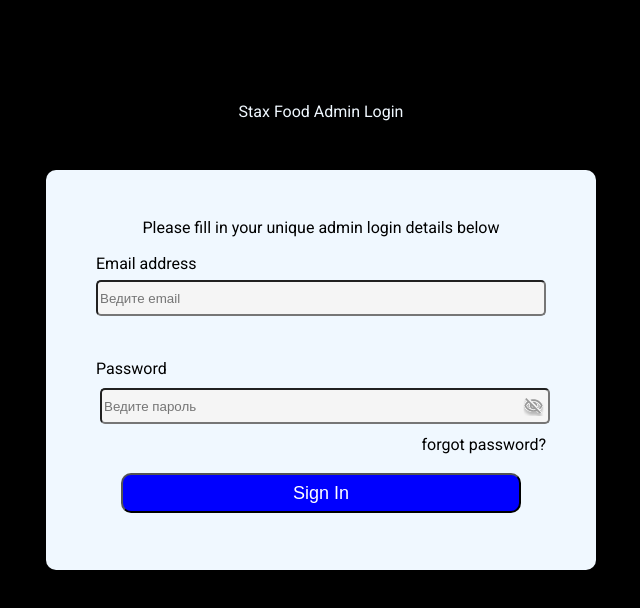
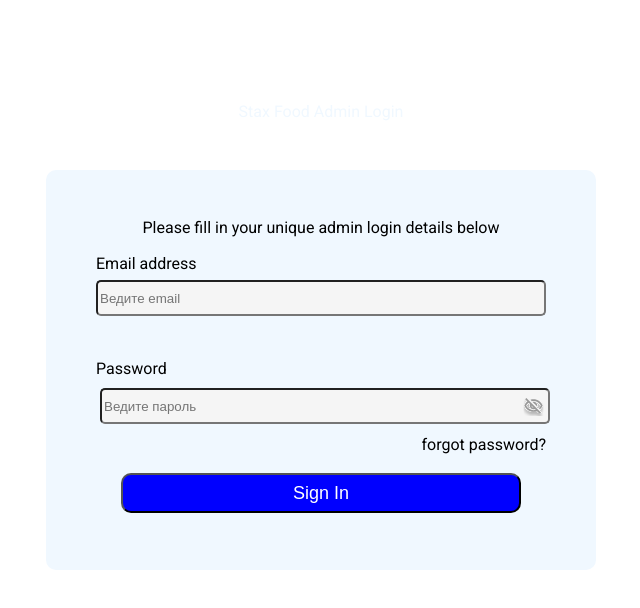
Before and after one commit to Akhmed095/project-Elita-shop, a plain HTML site: page two.html in a window 1280 px wide. Shown: the whole page, without its empty margins (319-959 px from the left). Drawn offline with Linux system fonts and the light colour scheme.

Commit message:
Update style-two.css

```diff
--- a/style-two.css
+++ b/style-two.css
@@ -2,7 +2,7 @@
 body{
     font-family: "Roboto", serif;
     height: 100vh;
-    background-color: black;
+    background-color: #ffffff;
 }
 .conteyner{
     height: 450px;
```
